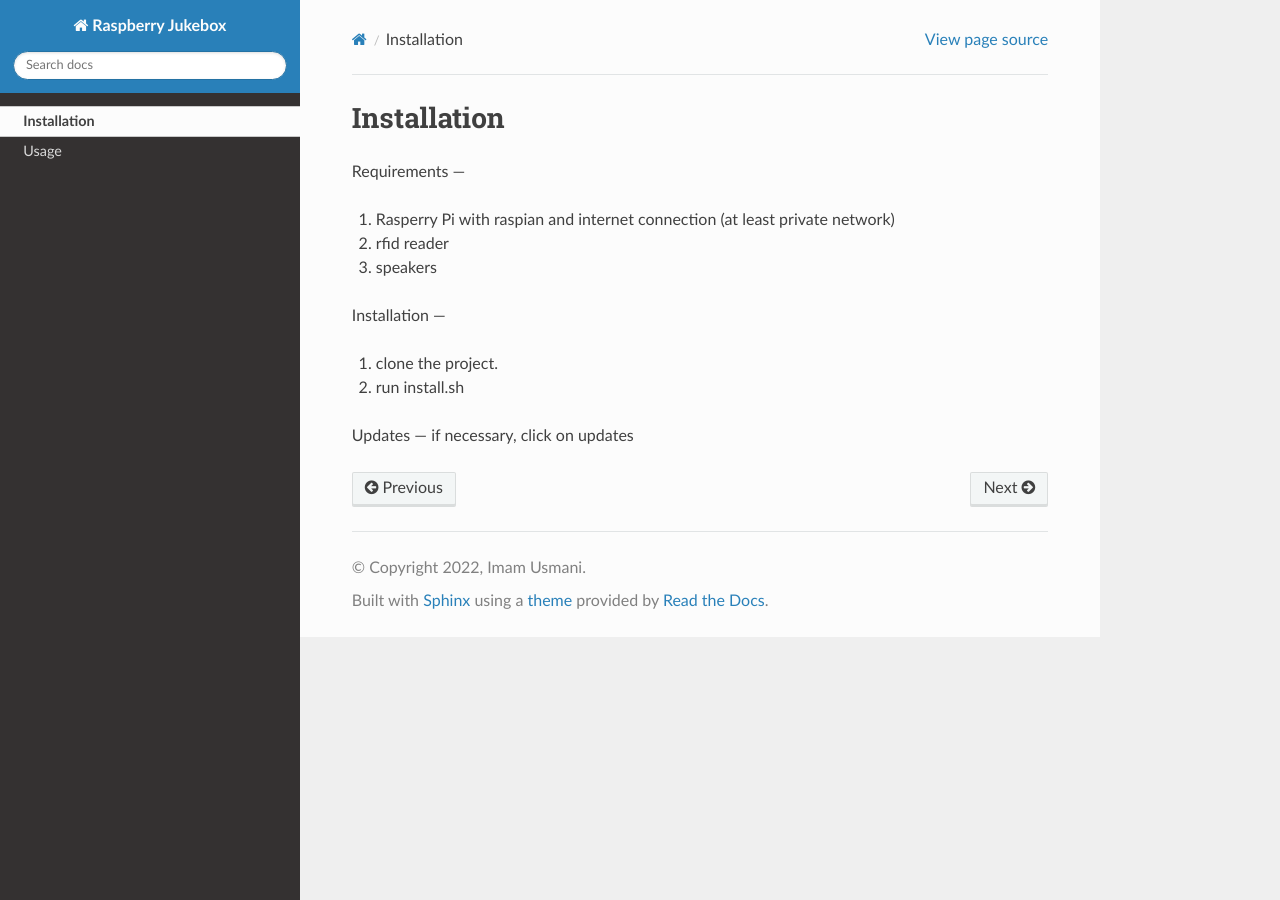
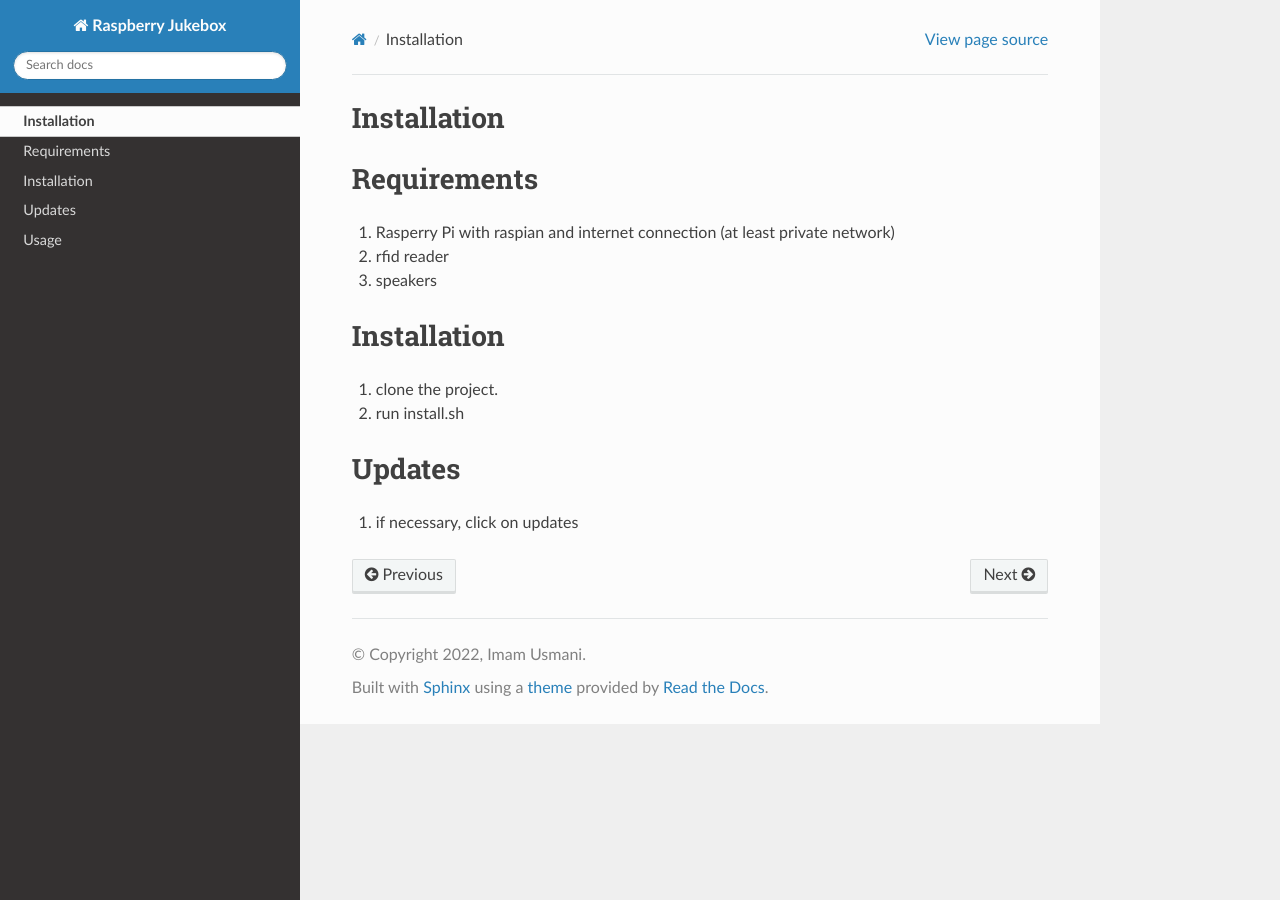
Before and after one commit to inttex/rpi_jukebox, a Sphinx documentation site: the page built from docs/source/installation.rst, in a window 1280 px wide. Built offline with Sphinx 7.4.7 and the Read the Docs theme 2.0.0, drawn with Linux system fonts in a browser that asks for light colours.

Commit message:
correct ===

```diff
--- a/docs/source/installation.rst
+++ b/docs/source/installation.rst
@@ -2,18 +2,19 @@ Installation
 ====
 
 Requirements
----
+====
 
 #. Rasperry Pi with raspian and internet connection (at least private network)
 #. rfid reader
 #. speakers
 
 Installation
----
+====
 
 #. clone the project.
 #. run install.sh
 
 Updates
----
-if necessary, click on updates
+====
+
+#. if necessary, click on updates
```
